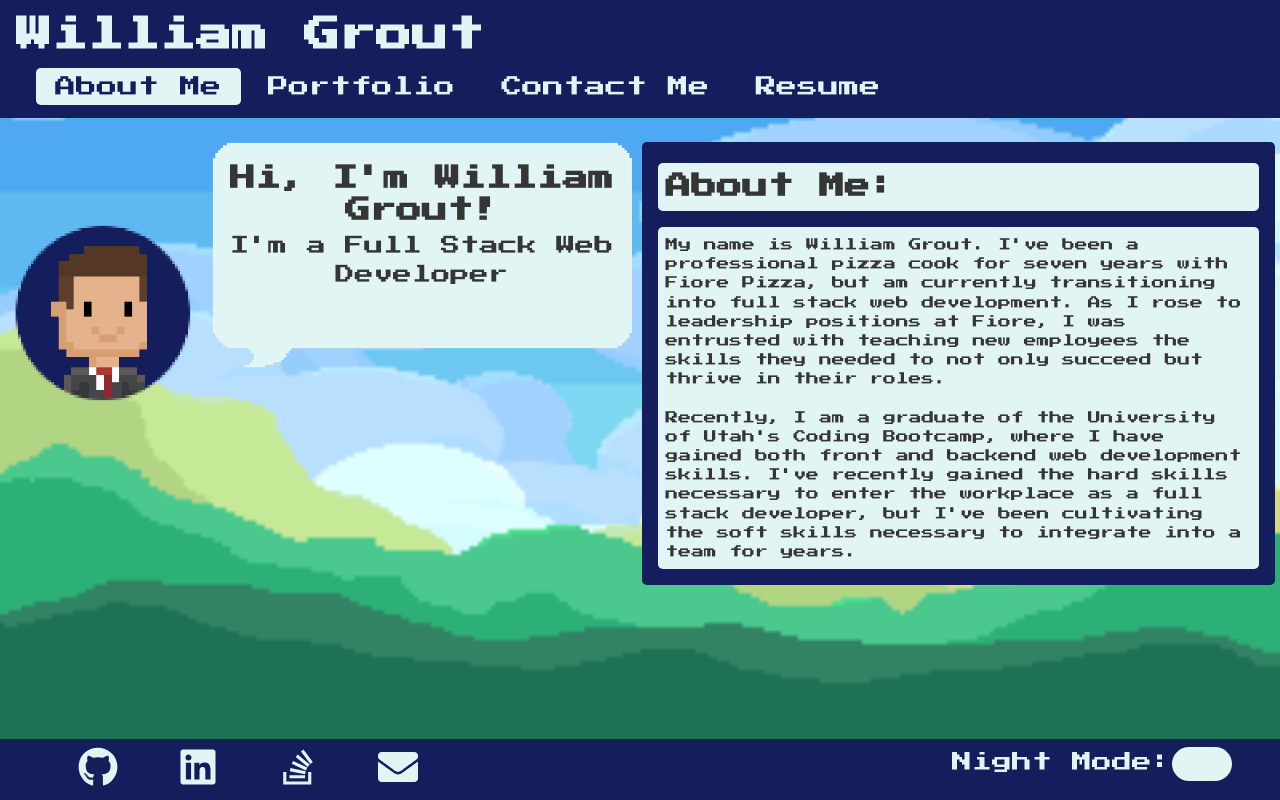
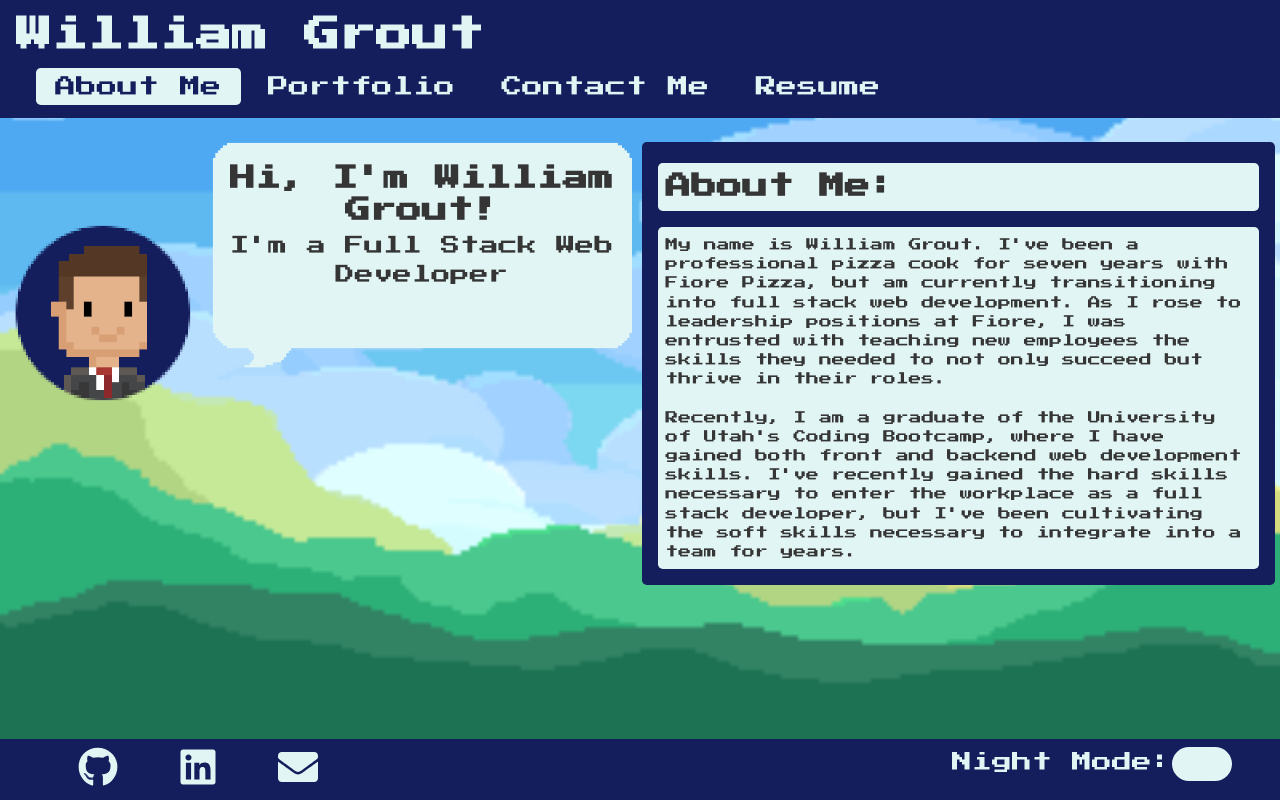
Before and after one commit to wgrout87/personal-portfolio-react, a React (Create React App) app: page / in a window 1280 px wide. Built offline with nearby package versions, Linux system fonts and the light colour scheme; no server answers.

Commit message:
modified footer

```diff
--- a/src/components/Footer/index.js
+++ b/src/components/Footer/index.js
@@ -1,5 +1,5 @@
 import React from "react";
-import { FaLinkedin, FaGithub, FaStackOverflow, FaEnvelope } from 'react-icons/fa';
+import { FaLinkedin, FaGithub, FaEnvelope } from 'react-icons/fa';
 
 function Footer() {
     function toggleNightMode(e) {
@@ -20,10 +20,6 @@ function Footer() {
                     <FaLinkedin />
                     <span className="tooltiptext">LinkedIn</span>
                 </a>
-                <a href="https://stackoverflow.com/users/18238467/william-grout" target="_blank" rel="noreferrer" className="tooltip">
-                    <FaStackOverflow />
-                    <span className="tooltiptext">Stack Overflow</span>
-                </a>
                 <a href="mailto: wgrout87@gmail.com" className="tooltip">
                     <FaEnvelope />
                     <span className="tooltiptext">Email</span>
```
